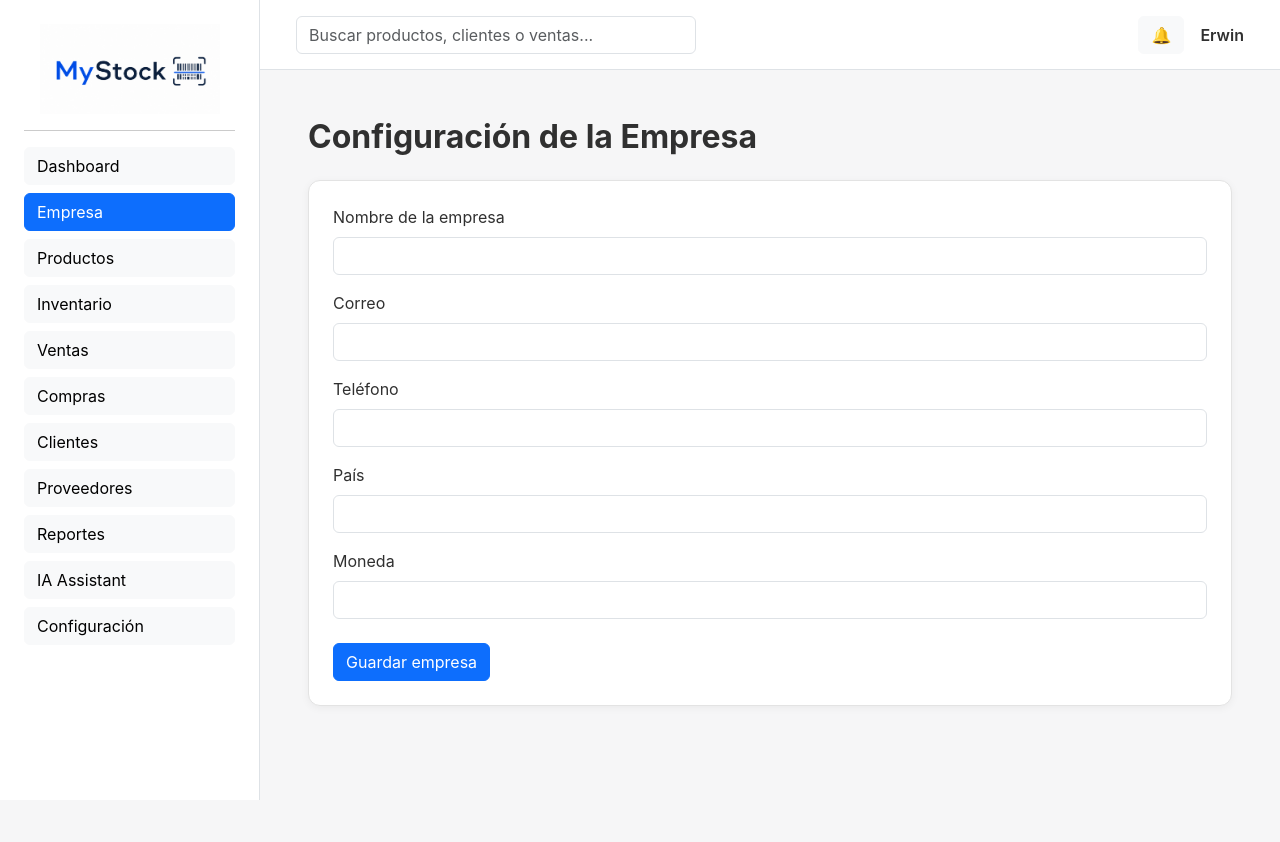
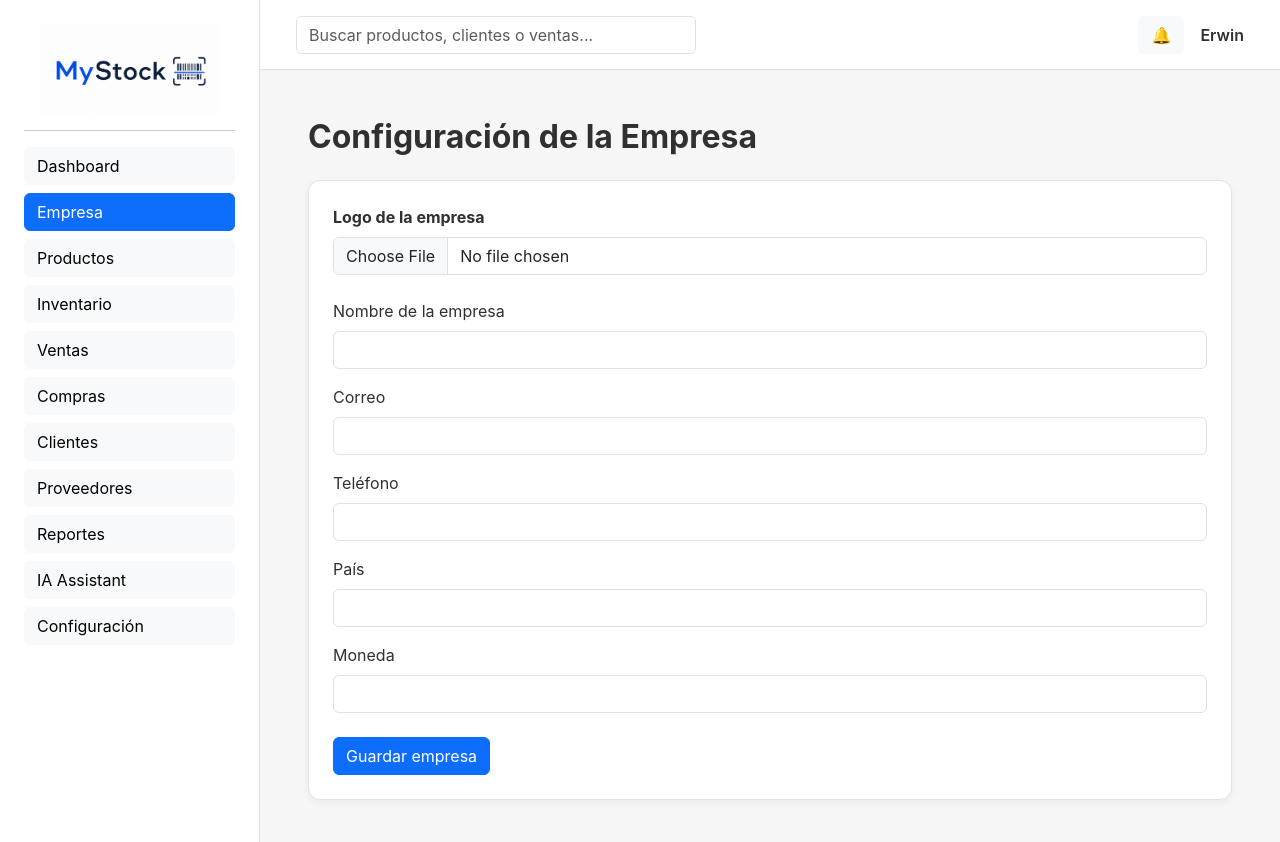
Before and after one commit to ErwinGonzalezBonilla/MyStock, a React app in the folder frontend/: page /company in a window 1280 px wide. Shown: the top 842 px of the page. Before the commit the page ends 800 px from the top, so only its background shows below. Built offline with nearby package versions, Linux system fonts and the light colour scheme; the HTML template or start-up script is replaced by a standard one.

Commit message:
refactor: prepare global company context

```diff
--- a/frontend/src/App.jsx
+++ b/frontend/src/App.jsx
@@ -1,11 +1,14 @@
 import AppShell from "./components/layout/AppShell";
 import AppRouter from "./routes";
+import { CompanyProvider } from "./context/CompanyContext";
 
 function App() {
   return (
-    <AppShell>
-      <AppRouter />
-    </AppShell>
+    <CompanyProvider>
+      <AppShell>
+        <AppRouter />
+      </AppShell>
+    </CompanyProvider>
   );
 }
 
--- /dev/null
+++ b/frontend/src/context/CompanyContext.jsx
@@ -0,0 +1,22 @@
+import { createContext, useState } from "react";
+
+const CompanyContext = createContext();
+
+export function CompanyProvider({ children }) {
+  const [company, setCompany] = useState({
+    name: "",
+    email: "",
+    phone: "",
+    country: "",
+    currency: "",
+    logo: null,
+  });
+
+  return (
+    <CompanyContext.Provider value={{ company, setCompany }}>
+      {children}
+    </CompanyContext.Provider>
+  );
+}
+
+export default CompanyContext;
--- a/frontend/src/pages/Company.jsx
+++ b/frontend/src/pages/Company.jsx
@@ -1,18 +1,24 @@
-import { useState } from "react";
+import { useContext } from "react";
+import CompanyContext from "../context/CompanyContext";
 
 export default function Company() {
-  const [company, setCompany] = useState({
-    name: "",
-    email: "",
-    phone: "",
-    country: "",
-    currency: "",
-  });
+  const { company, setCompany } = useContext(CompanyContext);
 
   const handleChange = (e) => {
     setCompany({
       ...company,
       [e.target.name]: e.target.value,
+    });
+  };
+
+  const handleLogo = (e) => {
+    const file = e.target.files[0];
+
+    if (!file) return;
+
+    setCompany({
+      ...company,
+      logo: URL.createObjectURL(file),
     });
   };
 
@@ -31,8 +37,35 @@ export default function Company() {
       </h2>
 
       <div className="stat-card">
+        <form onSubmit={handleSubmit}>
 
-        <form onSubmit={handleSubmit}>
+          <div className="mb-4">
+            <label className="form-label fw-bold">
+              Logo de la empresa
+            </label>
+
+            <input
+              type="file"
+              className="form-control"
+              accept="image/*"
+              onChange={handleLogo}
+            />
+          </div>
+
+          {company.logo && (
+            <div className="mb-4 text-center">
+              <img
+                src={company.logo}
+                alt="Logo empresa"
+                style={{
+                  width: "160px",
+                  maxHeight: "160px",
+                  objectFit: "contain",
+                  borderRadius: "10px",
+                }}
+              />
+            </div>
+          )}
 
           <div className="mb-3">
             <label className="form-label">
@@ -112,7 +145,6 @@ export default function Company() {
           </button>
 
         </form>
-
       </div>
     </div>
   );
```
